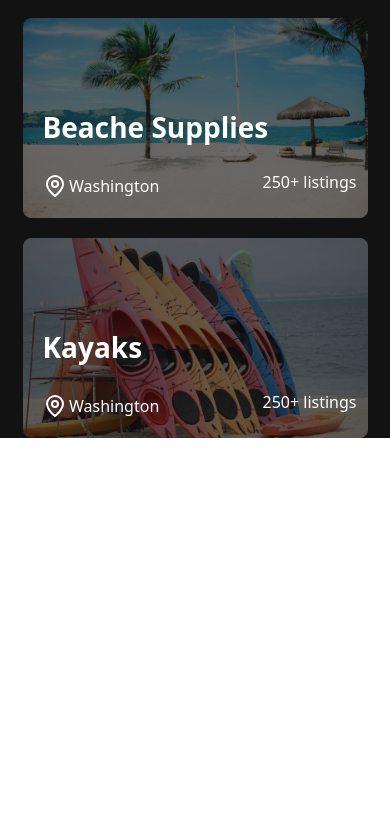
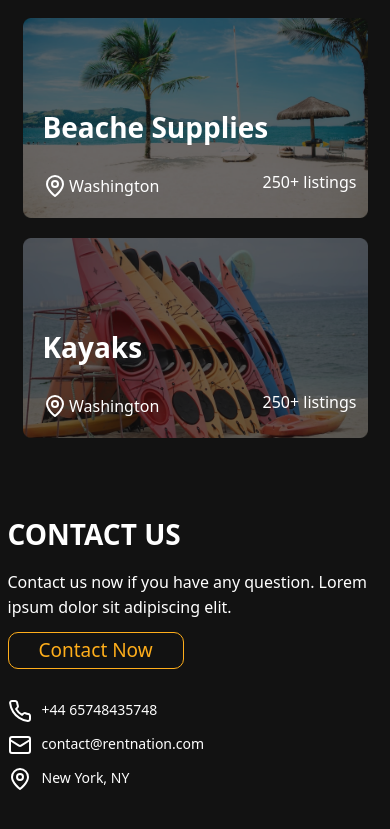
Before and after one commit to faheem4531/RentNation, a React (Create React App) app: page / in a window 390 px wide. Shown: the part 2639-3468 px from the top of the page. Before the commit the page ends 3077 px from the top, so only its background shows below. Built offline with nearby package versions, Linux system fonts and the light colour scheme.

Commit message:
creating contactUs component

```diff
--- /dev/null
+++ b/src/components/contactUs/ContactHome.js
@@ -0,0 +1,45 @@
+import React from 'react';
+import styles from './ContactHome.module.css';
+import CardButton from '../buttons/CardButton';
+
+import phone from '../../images/homepage/svgs/phone.svg';
+import mail from '../../images/homepage/svgs/mail.svg';
+import location from '../../images/homepage/svgs/location.svg';
+
+const ContactHome = () => {
+  return (
+    <div className='container'>
+      <div className={styles.ContactDetails}>
+        <div className={styles.leftSec}>
+          <div className={styles.title}>CONTACT US</div>
+          <div className={styles.subHeading}>Contact us now if you have any question. Lorem ipsum dolor sit
+            adipiscing elit.</div>
+          <CardButton buttonText={'Contact Now'} />
+        </div>
+        <div className={styles.border}></div>
+        <div className={styles.rightSec}>
+          <a href='' className={styles.link}>
+            <div className='d-flex mb-lg-5 mb-3'>
+              <img src={phone} />
+              <div className='ms-3'>+44 65748435748</div>
+            </div>
+          </a>
+          <a href='' className={styles.link}>
+            <div className='d-flex mb-lg-5 mb-3'>
+              <img src={mail} />
+              <div className='ms-3'>contact@rentnation.com</div>
+            </div>
+          </a>
+          <a href='' className={styles.link}>
+            <div className='d-flex'>
+              <img src={location} />
+              <div className='ms-3'>New York, NY</div>
+            </div>
+          </a>
+        </div>
+      </div>
+    </div>
+  );
+};
+
+export default ContactHome;
--- /dev/null
+++ b/src/components/contactUs/ContactHome.module.css
@@ -0,0 +1,79 @@
+.ContactDetails {
+  margin: 72px 0;
+  color: #fff;
+}
+
+.ContactDetails {
+  display: flex;
+  justify-content: space-around;
+}
+
+.title {
+  font-size: 32px;
+  font-weight: 700;
+  line-height: 48px;
+}
+
+.subHeading {
+  margin: 16px 0;
+  /* width: 80%; */
+  font-size: 20px;
+  line-height: 30px;
+}
+
+.rightSec {
+  font-size: 18px;
+  margin: auto 0;
+}
+
+.link {
+  text-decoration: none;
+  color: #fff;
+}
+
+.border {
+  background: rgba(255, 174, 27, 0.60);
+  width: 2px;
+}
+
+.leftSec {
+  max-width: 50%;
+}
+
+@media (max-width: 768px) {
+  .title {
+    font-size: 28px;
+  }
+
+  .subHeading {
+    margin: 12px 0;
+    font-size: 16px;
+    line-height: 25px;
+  }
+
+  .rightSec {
+    font-size: 14px;
+    margin: auto 0;
+  }
+}
+
+@media (max-width: 576px) {
+
+
+  .title {
+    font-size: 28px;
+  }
+
+  .leftSec {
+    max-width: 100%;
+  }
+
+  .ContactDetails {
+    flex-direction: column;
+  }
+
+  .rightSec {
+    font-size: 14px;
+    margin: 30px 0 0;
+  }
+}
--- a/src/components/index.js
+++ b/src/components/index.js
@@ -2,5 +2,6 @@ import Header from "./header/Header";
 import HeroSection from "./heroSection/HeroSection";
 import HomeFeatures from "./homeFeatures/HomeFeatures";
 import ListingContainer from "./listingContainer/ListingContainer";
+import ContactHome from "./contactUs/ContactHome";
 
-export { Header, HeroSection, HomeFeatures, ListingContainer };
+export { Header, HeroSection, HomeFeatures, ListingContainer, ContactHome };
--- a/src/pages/Home.js
+++ b/src/pages/Home.js
@@ -1,5 +1,5 @@
 import React from "react";
-import { Header, HeroSection, HomeFeatures, ListingContainer } from "../components";
+import { Header, HeroSection, HomeFeatures, ListingContainer, ContactHome } from "../components";
 
 import styles from "../styles/Home.module.css";
 
@@ -10,6 +10,7 @@ const Home = () => {
       {/* <HeroSection /> */}
       <HomeFeatures />
       <ListingContainer />
+      <ContactHome />
     </div>
   );
 };
```
Also changed, not shown: src/images/homepage/svgs/mail.svg (added), src/images/homepage/svgs/phone.svg (added).
